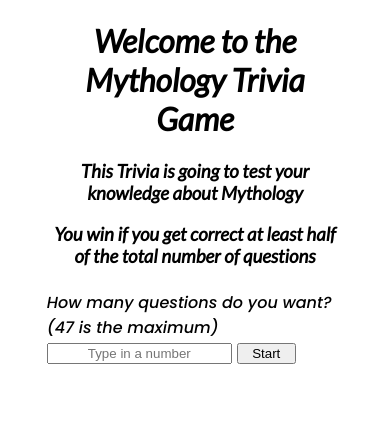
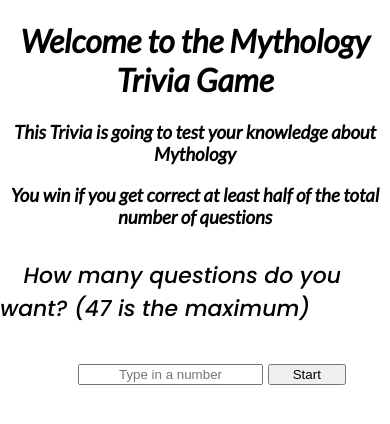
Before and after one commit to racevedo12/Mythology-Trivia, a PHP site: page / in a window 390 px wide. Shown: the top 424 px of the page. Run offline with PHP 8.4, Linux system fonts and the light colour scheme.

Commit message:
Added media query for large mobile devices

```diff
--- a/style.css
+++ b/style.css
@@ -174,6 +174,98 @@ body
 /*      Media Querys For Different Devices */
 /* -------------------------------------------- */
 
+
+/* For Large Mobile Devices */
+@media (max-width: 425px)
+{
+    body
+    {
+        margin: 0;
+    }
+
+    .input-div
+    {
+        margin-top: 8%;
+    }
+
+    #input-label
+    {
+        font-size: 22px;
+        margin-left: 6%;
+    }
+
+    #input-text
+    {
+        text-align: center;
+        margin-top: 10%;
+        margin-left: 20%;
+    }
+
+    #preview-div
+    {
+        margin: 0 auto;
+        font-size: 67%;
+    }
+
+    .preview-elements
+    {
+        padding-top: 4%;
+        padding-left: 3%;
+    }
+
+    .preview-question-label
+    {
+        max-width: 39%;
+        padding-bottom: 8%;
+    }
+
+    .preview-answers-label
+    {
+        margin-right: 10%;
+    }
+
+    #preview-button
+    {
+        max-width: 30%;
+        padding: 3% 1%;
+        margin-top: 30%;
+        margin-bottom: 3%;
+    }
+
+    #score-label
+    {
+        margin-left: 30%;
+    }
+
+    .question-container-div
+    {
+        margin-bottom: 5%;
+    }
+
+    .question-label
+    {
+        margin-left: 30%;
+        padding-top: 3%;
+        padding-bottom: 5%;
+        padding-right: 8%;
+    }
+
+    .answers-buttons
+    {
+        max-width: 30%;
+        margin-left: 13%;
+        margin-bottom: 6%;
+    }
+
+    #result-button
+    {
+        width: 68%;
+        padding: 12%;
+    }
+
+}
+
+
 /* For Medium Mobile Devices */
 @media (max-width: 375px)
 {
```
